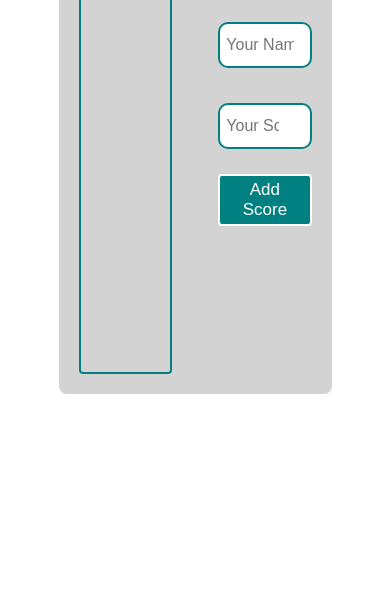
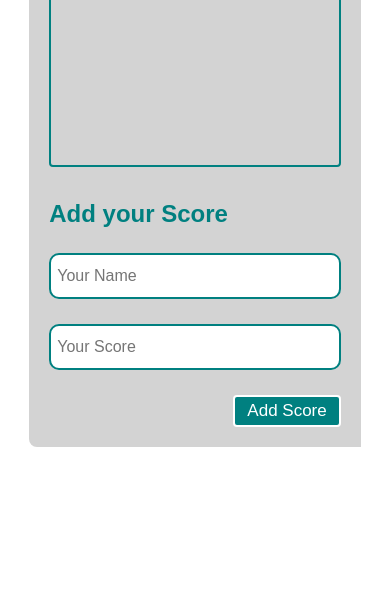
Before and after one commit to hamzaw9/Leaderboard, a website built with webpack: page src/index.html in a window 390 px wide. Shown: the part 236-844 px from the top of the page. Built offline with nearby package versions, Linux system fonts and the light colour scheme; no server answers.

Commit message:
Add media query to make app responsive

```diff
--- a/src/style.css
+++ b/src/style.css
@@ -12,11 +12,15 @@ li {
   list-style-type: none;
 }
 
+h2 {
+  color: teal;
+}
+
 h1 {
   font-family: "Courier New", Courier, monospace;
-  font-size: 55px;
   margin: 18px 0 40px;
   text-align: center;
+  font-size: 55px;
   color: teal;
 }
 
@@ -30,6 +34,7 @@ h1 {
   background-color: #d3d3d3;
   border-radius: 8px;
   padding: 20px;
+  border-bottom-right-radius: 50px;
 }
 
 #scoreboard {
@@ -52,21 +57,17 @@ h1 {
   font-size: 17px;
   padding: 4px 12px;
   border-radius: 4px;
-  transition:
-    background-color 1s,
-    border 1s,
-    color 1s,
-    padding-left 1s,
+  transition: background-color 1s, border 1s, color 1s, padding-left 1s,
     padding-right 1s;
 }
 
 .refresh-btn:hover,
 .add-score-btn:hover {
-  color: teal;
   background-color: white;
   border: 2px solid teal;
+  padding-right: 16px;
   padding-left: 8px;
-  padding-right: 16px;
+  color: teal;
 }
 
 #display-score {
@@ -89,24 +90,24 @@ h1 {
 }
 
 #add-score h2 {
+  margin-bottom: 25px;
   padding-top: 8px;
-  margin-bottom: 25px;
 }
 
 #add-score-form {
+  flex-direction: column;
+  margin-bottom: 25px;
   display: flex;
-  flex-direction: column;
   gap: 35px;
-  margin-bottom: 25px;
 }
 
 #add-score-form input {
-  color: teal;
   padding: 12px 16px 12px 6px;
+  border: 2px solid teal;
   border-radius: 10px;
-  border: 2px solid teal;
   font-size: 16px;
   outline: none;
+  color: teal;
 }
 
 #add-score-form input:focus {
@@ -116,3 +117,29 @@ h1 {
 .add-score-btn {
   float: right;
 }
+
+@media only screen and (width <= 768px) {
+  h1 {
+    margin-bottom: 18px;
+  }
+
+  .scoreboard-container {
+    border-bottom-right-radius: 0;
+    flex-direction: column;
+    width: 85%;
+    gap: 25px;
+  }
+
+  #scoreboard,
+  #add-score {
+    width: 100%;
+  }
+
+  #display-score {
+    height: 26vh;
+  }
+
+  #add-score-form {
+    gap: 25px;
+  }
+}
```
